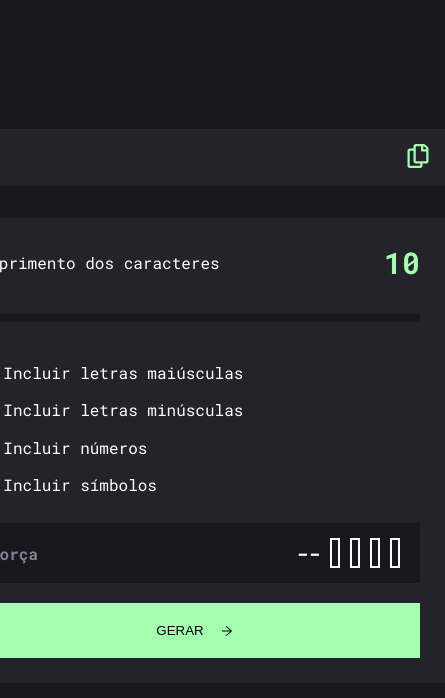
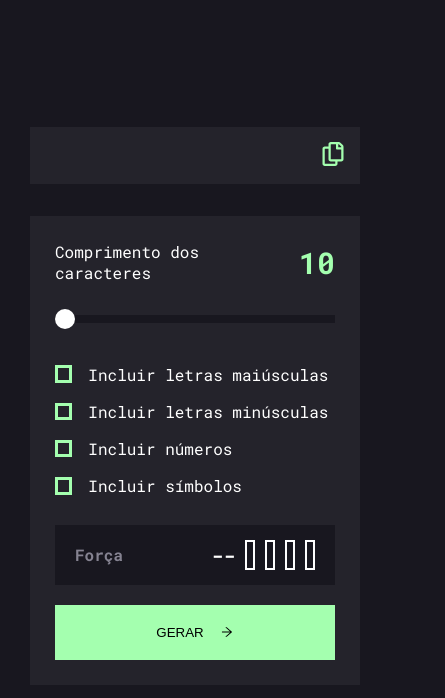
Before and after one commit to rebecaCaroba/GeradorDeSenhas, a React (Vite) app: page / in a window 390 px wide. Shown: the top 698 px of the page, 445 px wide, since content can reach past the window. Built offline with nearby package versions, Linux system fonts and the light colour scheme; the HTML template or start-up script is replaced by a standard one.

Commit message:
Aplicando responsividade

```diff
--- a/src/components/Body/style.ts
+++ b/src/components/Body/style.ts
@@ -2,12 +2,16 @@ import styled from "styled-components";
 
 export const ContainerPass = styled.div`
     width: 500px;
-
     h1 {
         color: ${(props) => props.theme['gray-200']};
         text-align: center;
         margin: 2rem;
     }
+
+    @media (max-width: 550px) {
+        max-width: 330px;
+    }
+
 `
 
 export const ContainerForm = styled.div`
@@ -105,4 +109,5 @@ export const ContainerCaracter = styled.section`
         font-weight: bold;
         color: ${(props) => props.theme['green']};
     }
+
 `
--- a/src/components/Strength/style.ts
+++ b/src/components/Strength/style.ts
@@ -4,7 +4,7 @@ export const PasswordStrength = styled.div`
     margin: 1.25rem 0;
     padding: 0 1.25rem;
     background-color: ${(props) => props.theme['gray-800']};
-    width: 450px;
+    width: 100%;
     height: 60px;
     display: flex;
     align-items: center;
@@ -22,6 +22,8 @@ export const PasswordStrength = styled.div`
         font-weight: 700;
         font-size: 20px;
     }
+
+
 `
 
 const STATUS_COLORS = {
```
